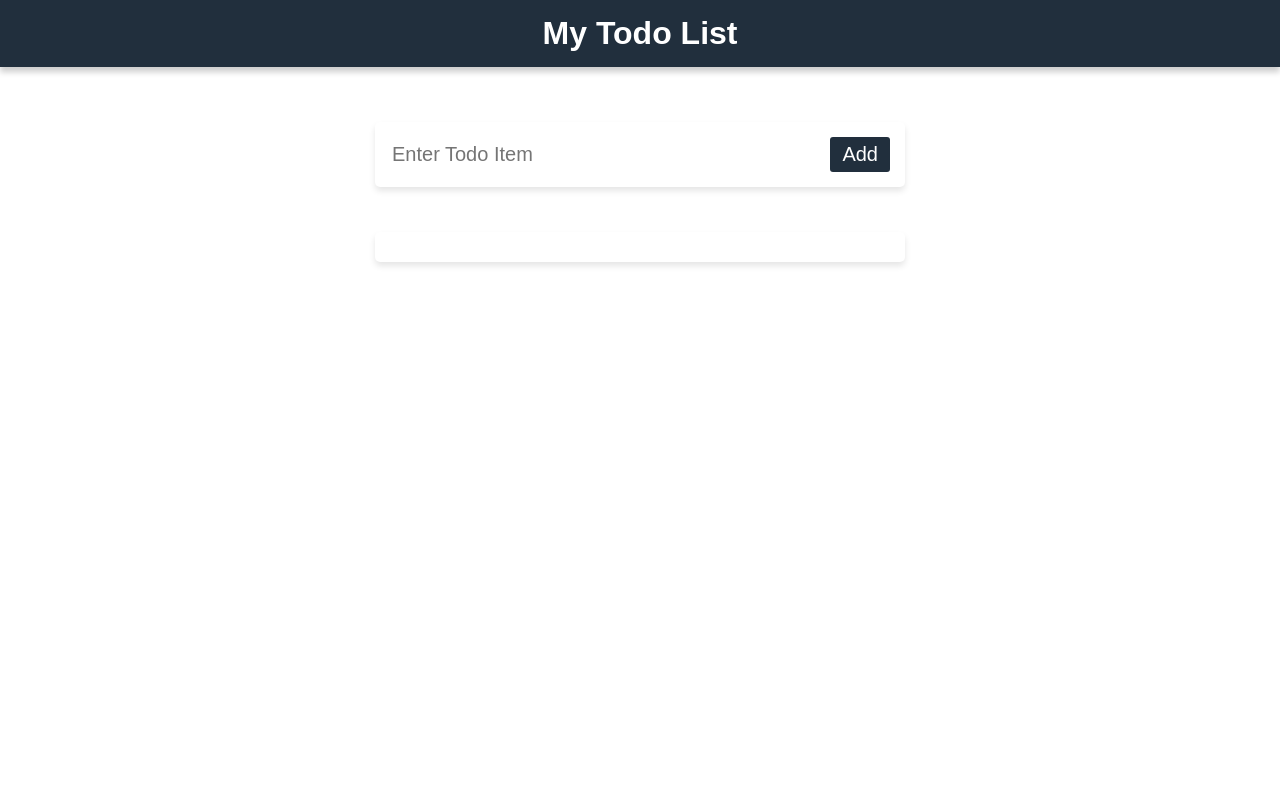
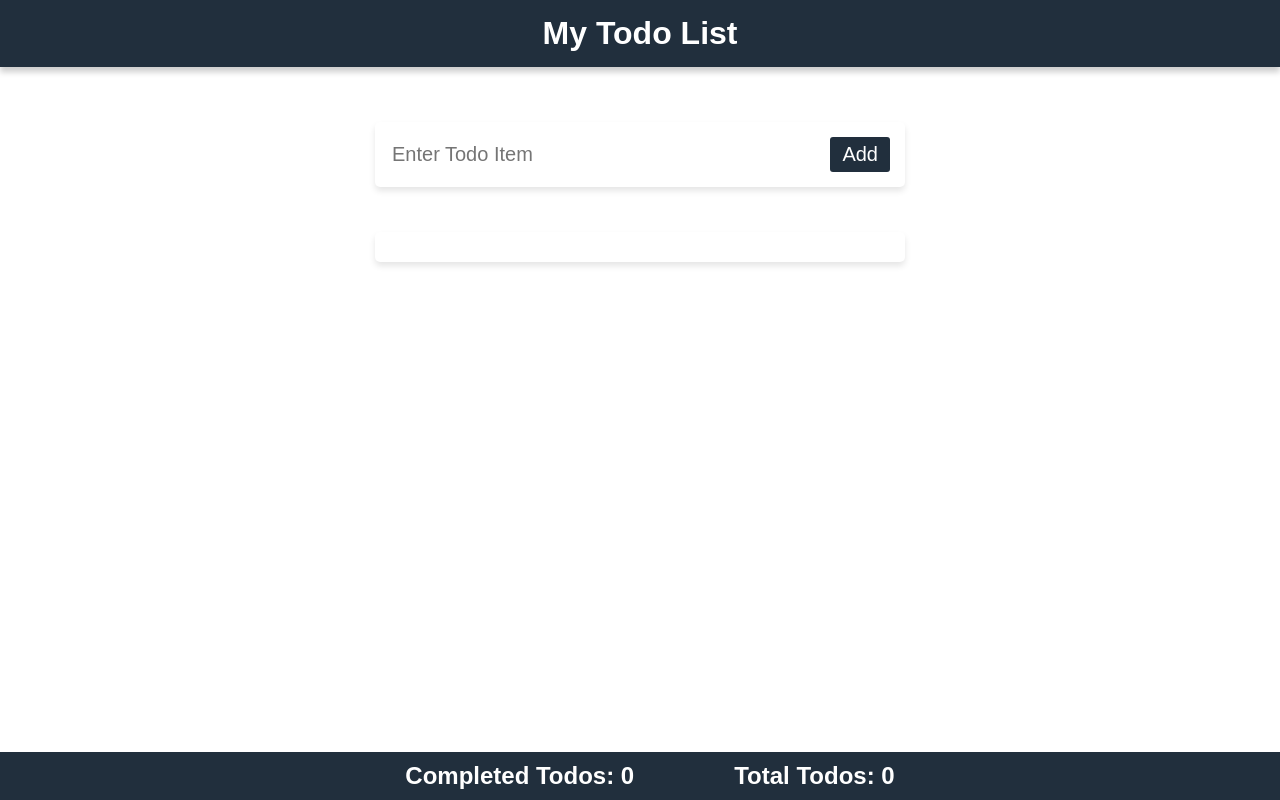
Before and after one commit to arifurtuc/ToDo-App-React, a React (Vite) app: page / in a window 1280 px wide. Built offline with nearby package versions, Linux system fonts and the light colour scheme.

Commit message:
Counting and displaying completed, total todos

```diff
--- /dev/null
+++ b/src/components/Footer.jsx
@@ -0,0 +1,10 @@
+import styles from "./footer.module.css";
+
+export default function Footer({ completedTodos, totalTodos }) {
+  return (
+    <div className={styles.footer}>
+      <span className={styles.item}>Completed Todos: {completedTodos}</span>
+      <span className={styles.item}>Total Todos: {totalTodos}</span>
+    </div>
+  );
+}
--- a/src/components/Todo.jsx
+++ b/src/components/Todo.jsx
@@ -1,15 +1,18 @@
 import { useState } from "react";
 import Form from "./Form";
 import TodoList from "./TodoList";
+import Footer from "./Footer";
 
 export default function Todo() {
   // State variable to store the list of to-do items
   const [todos, setTodos] = useState([]);
-
+  const completedTodos = todos.filter((todo) => todo.status).length;
+  const totalTodos = todos.length;
   return (
     <div>
       <Form todos={todos} setTodos={setTodos} />
       <TodoList todos={todos} setTodos={setTodos} />
+      <Footer completedTodos={completedTodos} totalTodos={totalTodos} />
     </div>
   );
 }
--- /dev/null
+++ b/src/components/footer.module.css
@@ -0,0 +1,14 @@
+.footer {
+  position: fixed;
+  bottom: 0;
+  font-size: 1.5em;
+  font-weight: bold;
+  text-align: center;
+  width: 100%;
+  background-color: #212f3d;
+  color: white;
+  padding: 10px;
+}
+.item {
+  margin: 50px;
+}
```
